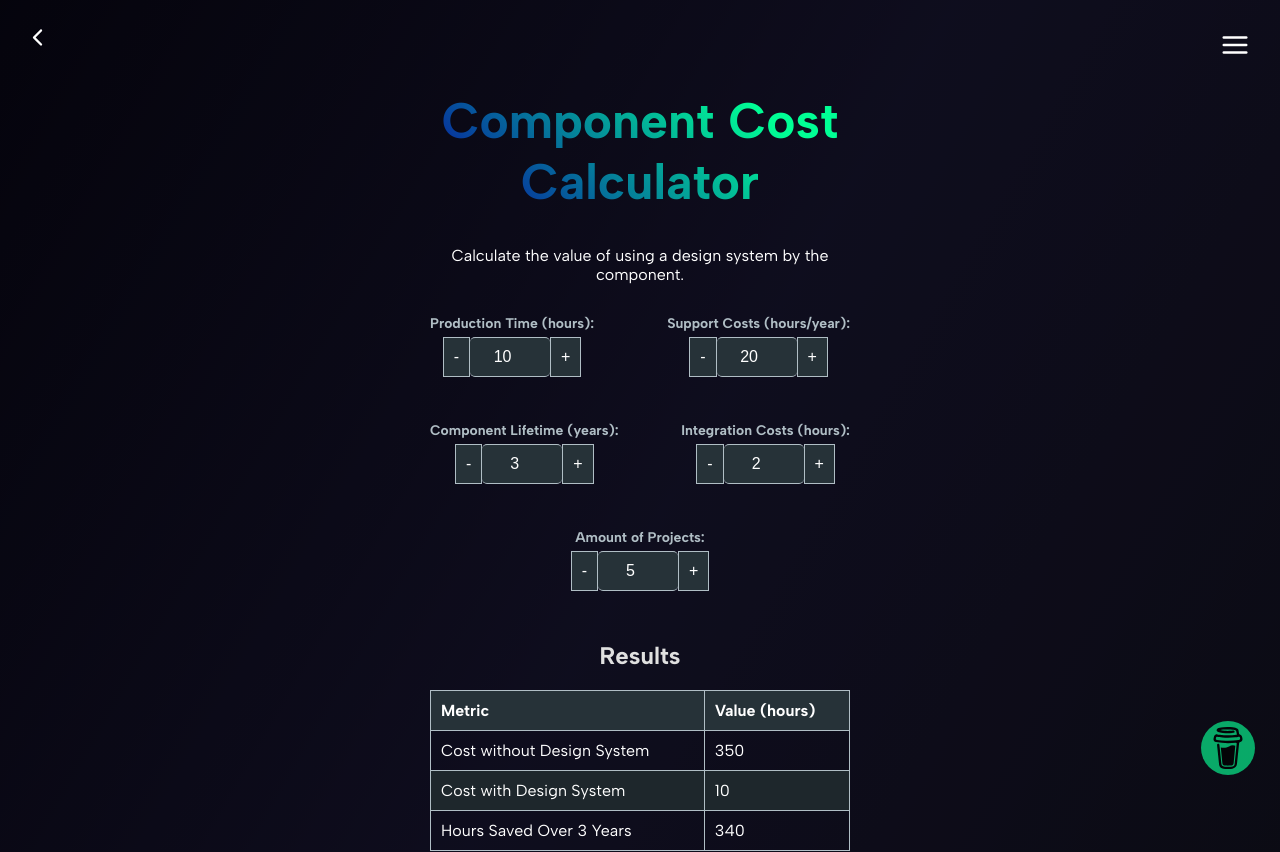
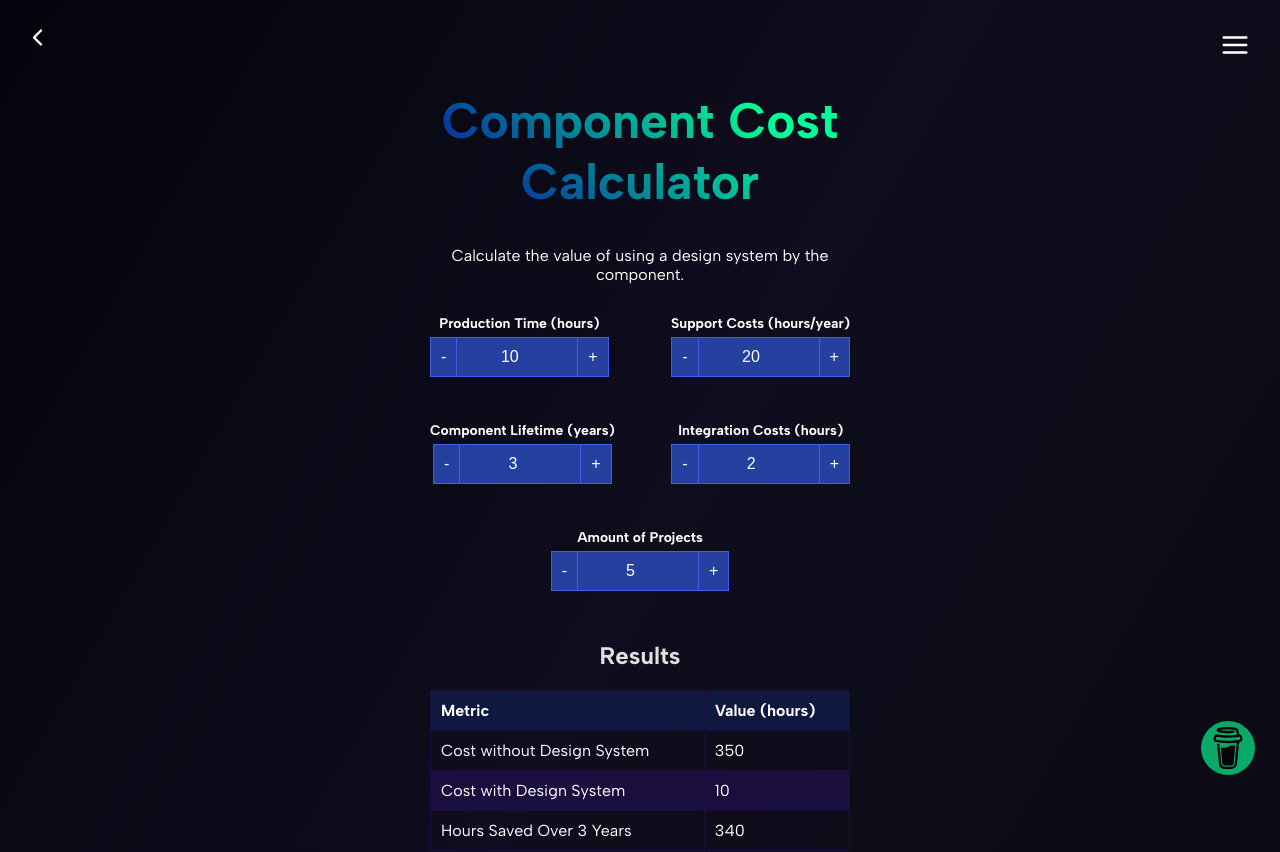
Before and after one commit to m4tuna/design-system-economics, a React (Create React App) app: page /calculator in a window 1280 px wide. Shown: the top 852 px of the page. Built offline with nearby package versions, Linux system fonts and the light colour scheme.

Commit message:
udpated styles for calculator

```diff
--- a/src/App.css
+++ b/src/App.css
@@ -63,18 +63,18 @@ table {
 }
 
 th, td {
-  border: 1px solid #b0bec5;
+  border: 1px solid #190e3e;
   padding: 10px;
   text-align: left;
 }
 
 th {
-  background-color: #263238;
+  background-color: #0f193f;
   color: #ffffff;
 }
 
 tr:nth-child(even) {
-  background-color: #1e272c;
+  background-color: #190e3e;
 }
 
 .explanation {
@@ -102,7 +102,7 @@ tr:nth-child(even) {
   display: block;
   margin-bottom: 5px;
   font-weight: bold;
-  color: #b0bec5;
+  color: #fff;
 }
 
 .input-group {
@@ -110,9 +110,9 @@ tr:nth-child(even) {
 }
 
 .input-group button {
-  background-color: #263238;
+  background-color: #26409f;
   color: #ffffff;
-  border: 1px solid #b0bec5;
+  border: 1px solid #435be7;
   padding: 10px;
   font-size: 16px;
   cursor: pointer;
@@ -120,16 +120,18 @@ tr:nth-child(even) {
 }
 
 .input-group button:hover {
-  background-color: #37474f;
+  background-color: #ff0040;
+  color: #fff;
 }
 
 .input-group input {
-  width: 60px;
+  max-width: 100px;
   padding: 10px;
-  border: 1px solid #b0bec5;
+  border: 1px solid #435be7;
   border-left: none;
   border-right: none;
-  background-color: #263238;
+  border-radius: 0;
+  background-color: #26409f;
   color: #ffffff;
   font-size: 16px;
   text-align: center;
@@ -415,6 +417,7 @@ tr:nth-child(even) {
 }
 
 .stats-item .icon {
+  margin-top: 15px;
   font-size: 75px;
 }
 
--- a/src/Calculator.tsx
+++ b/src/Calculator.tsx
@@ -31,11 +31,11 @@ const SavingsCalculator = () => {
       <h1 className='fancyTitle'>Component Cost Calculator</h1>
       <p>Calculate the value of using a design system by the component.</p>
       <div className='pickerContainer'>
-        <FancyNumberPicker label="Production Time (hours):" value={productionTime} onChange={setProductionTime} />
-        <FancyNumberPicker label="Support Costs (hours/year):" value={supportCosts} onChange={setSupportCosts} />
-        <FancyNumberPicker label="Component Lifetime (years):" value={componentLifetime} onChange={setComponentLifetime} />
-        <FancyNumberPicker label="Integration Costs (hours):" value={integrationCosts} onChange={setIntegrationCosts} />
-        <FancyNumberPicker label="Amount of Projects:" value={amountOfProjects} onChange={setAmountOfProjects} />
+        <FancyNumberPicker label="Production Time (hours)" value={productionTime} onChange={setProductionTime} />
+        <FancyNumberPicker label="Support Costs (hours/year)" value={supportCosts} onChange={setSupportCosts} />
+        <FancyNumberPicker label="Component Lifetime (years)" value={componentLifetime} onChange={setComponentLifetime} />
+        <FancyNumberPicker label="Integration Costs (hours)" value={integrationCosts} onChange={setIntegrationCosts} />
+        <FancyNumberPicker label="Amount of Projects" value={amountOfProjects} onChange={setAmountOfProjects} />
       </div>
       <div className="results">
         <h2>Results</h2>
```
